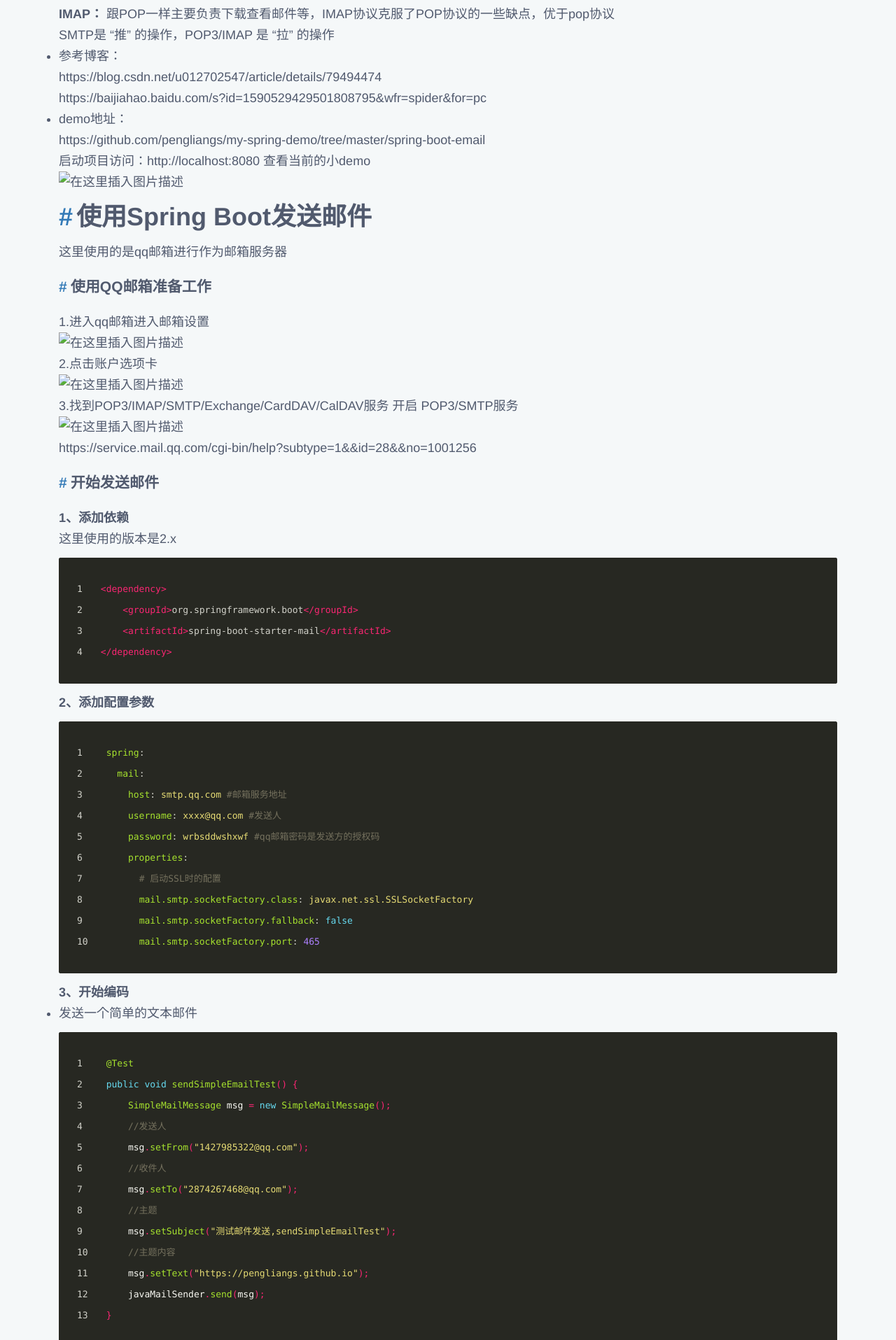
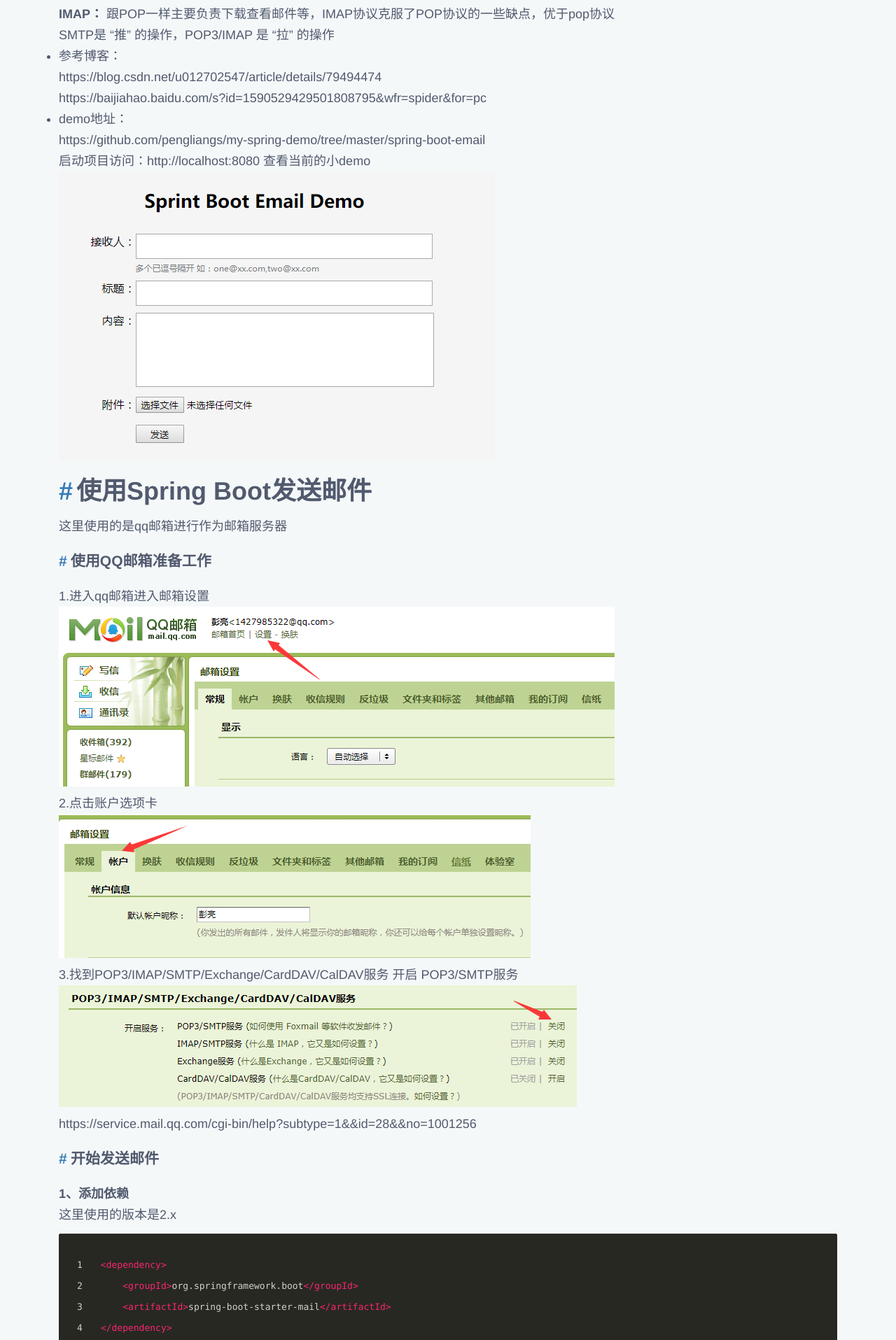
Before and after one commit to pengliangs/pengliangs.github.io, a Jekyll site: the page built from _posts/2018-12-13-SpringBootEmail邮件发送.md, in a window 1280 px wide. Shown: the part 493-2408 px from the top of the page at 70% size. Built offline with Jekyll 4.4.1, drawn with Linux system fonts in a browser that asks for light colours; some web fonts are replaced; comment, search, counter and statistics services are not loaded.

Commit message:
add spring boot emain blog image

```diff
--- a/assets/images/resume/index.html
+++ b/assets/images/resume/index.html
@@ -7,7 +7,8 @@
 <body>
 <div>
     <div style="width: 900px;text-align: center;margin: auto;">
-        <img src="./resume.png">
+      <!--   <img src="./resume.png"> -->
+      这里现在什么也没有
     </div>
 </div>
 </body>
```
Also changed, not shown: assets/images/post/spring_boot_email_20181213_demo.png (added), assets/images/post/spring_boot_email_20181213_step1.png (added), assets/images/post/spring_boot_email_20181213_step2.png (added), assets/images/post/spring_boot_email_20181213_step3.png (added), assets/images/resume/resume.png (deleted).
